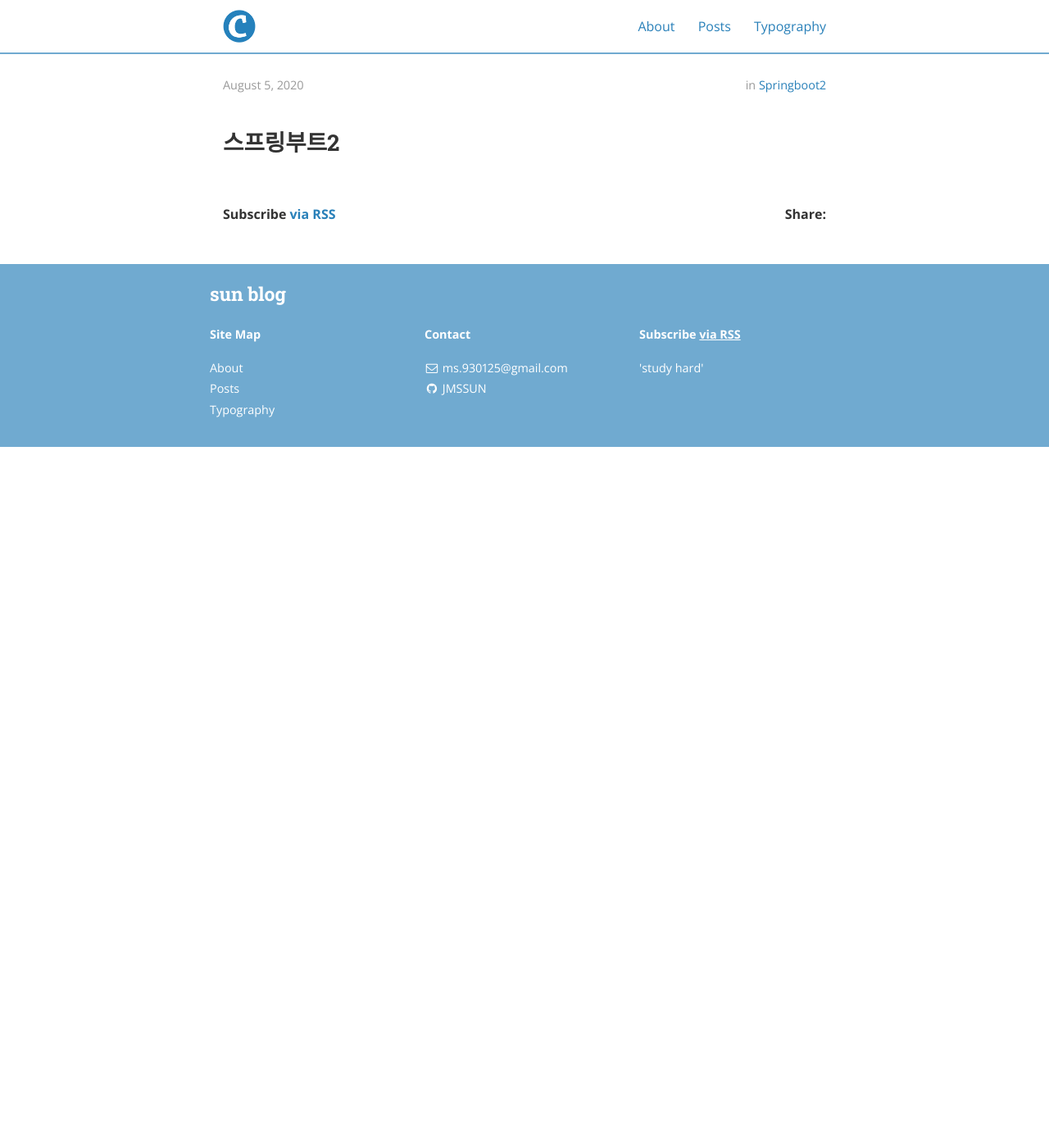
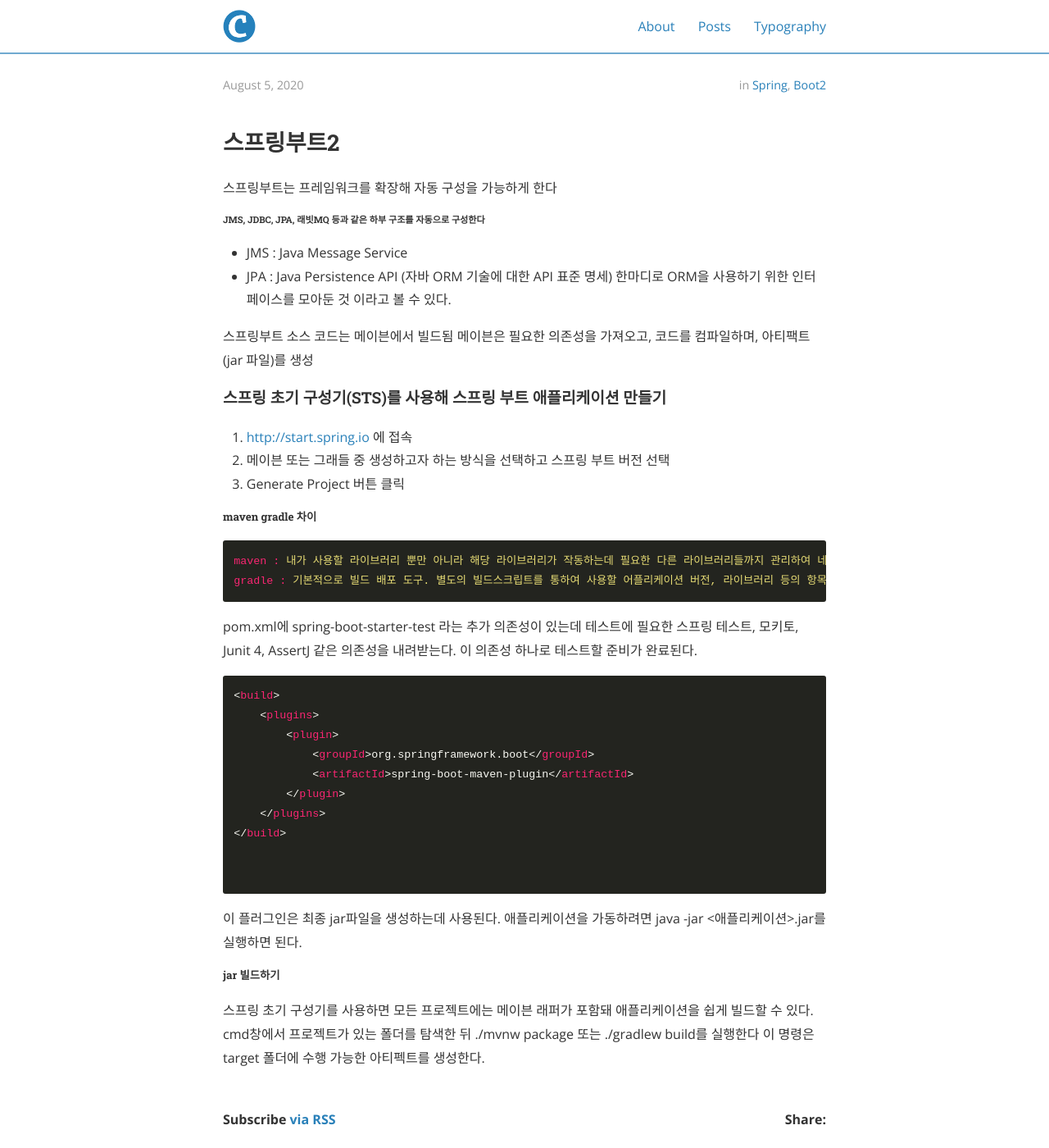
Before and after one commit to JMSSUN/JMSSUN.github.io, a Jekyll site: the page built from _posts/2020-08-05-springboot.md, in a window 1280 px wide and 1400 px high, scrolled down 193 px. Shown: the whole window at 82% size. Built offline with Jekyll 4.4.1, drawn with Linux system fonts in a browser that asks for light colours; nearby versions of some CDN libraries; before the commit the page ends 900 px from its top, so only the background shows below that; some of the changed text lies outside the part shown.

Commit message:
spring boot2 1

````diff
--- a/_posts/2020-08-05-springboot.md
+++ b/_posts/2020-08-05-springboot.md
@@ -1,9 +1,53 @@
 ---
 layout: post
-title: "Springboot2"
+title: "1장 스프링부트 - 소개"
 date: 2020-08-05
 author: jmssun
-categories: Springboot2
+categories: Spring Boot2
 ---
 
 ## 스프링부트2
+
+스프링부트는 프레임워크를 확장해 자동 구성을 가능하게 한다
+
+###### JMS, JDBC, JPA, 래빗MQ 등과 같은 하부 구조를 자동으로 구성한다
+- JMS : Java Message Service
+- JPA :  Java Persistence API (자바 ORM 기술에 대한 API 표준 명세)
+    한마디로 ORM을 사용하기 위한 인터페이스를 모아둔 것 이라고 볼 수 있다.
+
+스프링부트 소스 코드는 메이븐에서 빌드됨
+메이븐은 필요한 의존성을 가져오고, 코드를 컴파일하며, 아티팩트(jar 파일)를 생성
+
+#### 스프링 초기 구성기(STS)를 사용해 스프링 부트 애플리케이션 만들기
+1. [http://start.spring.io](http://start.spring.io) 에 접속
+2. 메이븐 또는 그래들 중 생성하고자 하는 방식을 선택하고 스프링 부트 버전 선택
+3.  Generate Project 버튼 클릭
+
+##### maven gradle 차이
+```
+maven : 내가 사용할 라이브러리 뿐만 아니라 해당 라이브러리가 작동하는데 필요한 다른 라이브러리들까지 관리하여 네트워크를 통해 자동으로 다운 받아준다.
+gradle : 기본적으로 빌드 배포 도구. 별도의 빌드스크립트를 통하여 사용할 어플리케이션 버전, 라이브러리 등의 항목을 설정할 수 있다. 스크립트 언어로 구성되어 있기때문에, XML과 달리 변수선언, if, else, for등의 로직이 구현가능하여 간결하게 구성 가능하다.
+```
+
+pom.xml에 spring-boot-starter-test 라는 추가 의존성이 있는데 테스트에 필요한 스프링 테스트, 모키토, Junit 4, AssertJ 같은 의존성을 내려받는다. 이 의존성 하나로 테스트할 준비가 완료된다.
+
+```
+<build>
+    <plugins>
+        <plugin>
+            <groupId>org.springframework.boot</groupId>
+            <artifactId>spring-boot-maven-plugin</artifactId>
+        </plugin>
+    </plugins>
+</build>
+
+
+```
+
+이 플러그인은 최종 jar파일을 생성하는데 사용된다.
+애플리케이션을 가동하려면 java -jar <애플리케이션>.jar를 실행하면 된다.
+
+#####  jar 빌드하기
+스프링 초기 구성기를 사용하면 모든 프로젝트에는 메이븐 래퍼가 포함돼 애플리케이션을 쉽게 빌드할 수 있다.
+cmd창에서 프로젝트가 있는 폴더를 탐색한 뒤 ./mvnw package 또는 ./gradlew build를 실행한다
+이 명령은 target 폴더에 수행 가능한 아티펙트를 생성한다.
````
Also changed, not shown: _posts/sample/2015-04-18-dummy.md (renamed from _posts/2015-04-18-dummy.md), _posts/sample/2015-04-18-dummy2.md (renamed from _posts/2015-04-18-dummy2.md), _posts/sample/2015-04-18-dummy3.md (renamed from _posts/2015-04-18-dummy3.md), _posts/sample/2015-04-18-dummy4.md (renamed from _posts/2015-04-18-dummy4.md), _posts/sample/2015-04-18-dummy5.md (renamed from _posts/2015-04-18-dummy5.md), _posts/sample/2015-04-18-dummy6.md (renamed from _posts/2015-04-18-dummy6.md), _posts/sample/2015-04-18-welcome-to-jekyll.md (renamed from _posts/2015-04-18-welcome-to-jekyll.md), _posts/sample/2015-04-19-dummy6.markdown (renamed from _posts/2015-04-19-dummy6.markdown), _posts/sample/2015-04-20-welcome-to-jekyll.markdown (renamed from _posts/2015-04-20-welcome-to-jekyll.markdown).
